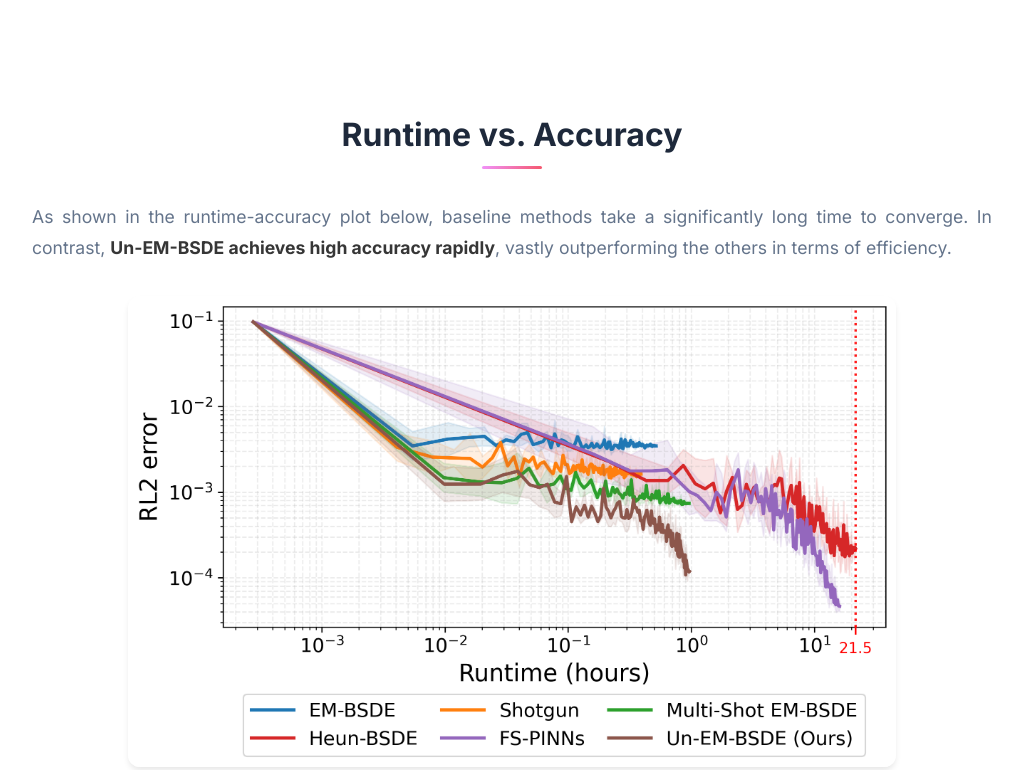
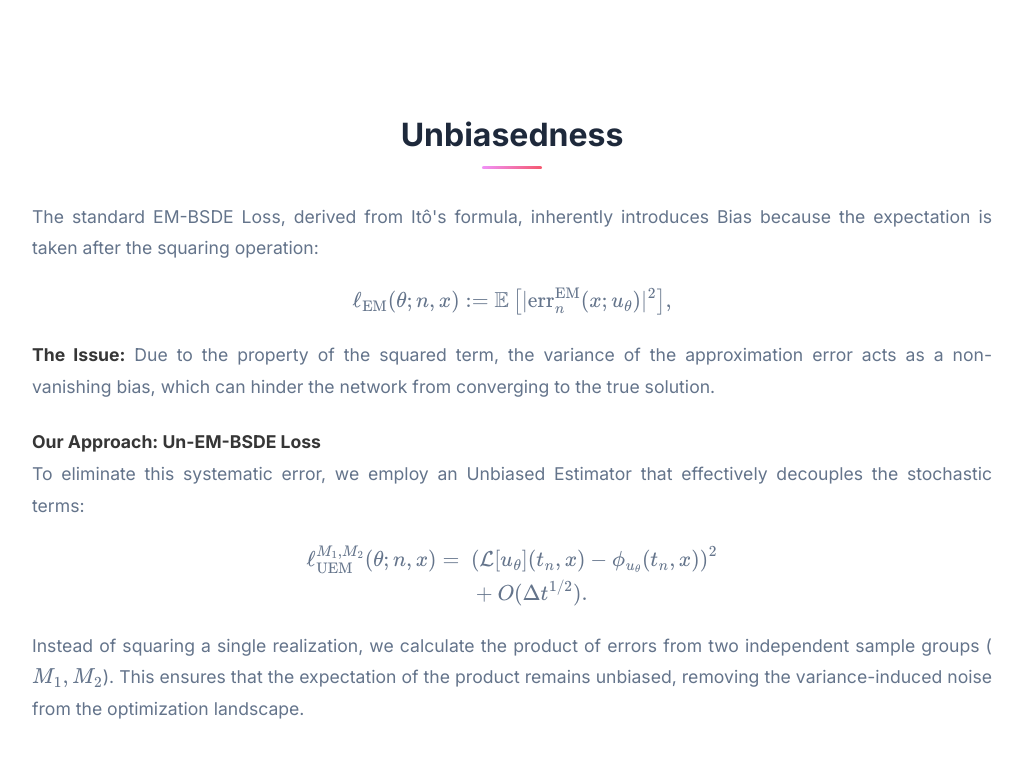
Before and after one commit to seojaemin22/Un-EM-BSDE, a plain HTML site: page index.html in a window 1280 px wide. Shown: the part 1632-2402 px from the top of the page, without its empty margins (128-1151 px from the left). Drawn offline with nearby package versions, Linux system fonts and the light colour scheme; some icons are missing.

Commit message:
Add Unbiasedness section and MathJax support

```diff
--- a/index.html
+++ b/index.html
@@ -63,6 +63,17 @@
   <script defer src="static/js/bulma-carousel.min.js"></script>
   <script defer src="static/js/bulma-slider.min.js"></script>
   <script defer src="static/js/index.js"></script>
+
+  <!-- MathJax -->
+  <script>
+    MathJax = {
+      tex: {
+        inlineMath: [['$', '$'], ['\\(', '\\)']],
+        displayMath: [['$$', '$$'], ['\\[', '\\]'], ['\\begin{equation}', '\\end{equation}']]
+      }
+    };
+  </script>
+  <script id="MathJax-script" async src="https://cdn.jsdelivr.net/npm/mathjax@3/es5/tex-mml-chtml.js"></script>
 </head>
 
 <body>
@@ -215,6 +226,41 @@
           </div>
         </div>
 
+        <!-- Unbiasedness Section -->
+        <div class="columns is-centered" style="margin-top: 4rem;">
+          <div class="column is-full">
+            <h2 class="title is-3 has-text-centered">Unbiasedness</h2>
+            <div class="content has-text-justified">
+              <p>
+                The standard EM-BSDE Loss, derived from Itô's formula, inherently introduces Bias because the expectation is taken after the squaring operation:
+              </p>
+              <div style="text-align: center; margin: 1.5rem 0;">
+                \begin{equation}
+                    \ell_{\mathrm{EM}}(\theta; n, x) := \mathbb{E}\left[|\mathrm{err}_n^{\mathrm{EM}}(x; u_\theta)|^2 \right],
+                \end{equation}
+              </div>
+              <p>
+                <strong>The Issue:</strong> Due to the property of the squared term, the variance of the approximation error acts as a non-vanishing bias, which can hinder the network from converging to the true solution.
+              </p>
+              <p>
+                <strong>Our Approach: Un-EM-BSDE Loss</strong><br>
+                To eliminate this systematic error, we employ an Unbiased Estimator that effectively decouples the stochastic terms:
+              </p>
+              <div style="text-align: center; margin: 1.5rem 0;">
+                \begin{equation}
+                \begin{aligned}
+                        \ell^{M_1, M_2}_{\mathrm{UEM}}(\theta; n, x) =~& \left(\mathcal{L}[u_\theta](t_n, x) - \phi_{u_\theta}(t_n, x)\right)^2 \\
+                        &+ O(\Delta t^{1/2}) .
+                \end{aligned}
+                \end{equation}
+              </div>
+              <p>
+                Instead of squaring a single realization, we calculate the product of errors from two independent sample groups (\(M_{1}, M_{2}\)). This ensures that the expectation of the product remains unbiased, removing the variance-induced noise from the optimization landscape.
+              </p>
+            </div>
+          </div>
+        </div>
+
         <!-- Runtime-Accuracy Plot -->
         <div class="columns is-centered" style="margin-top: 4rem;">
           <div class="column is-full">
```
